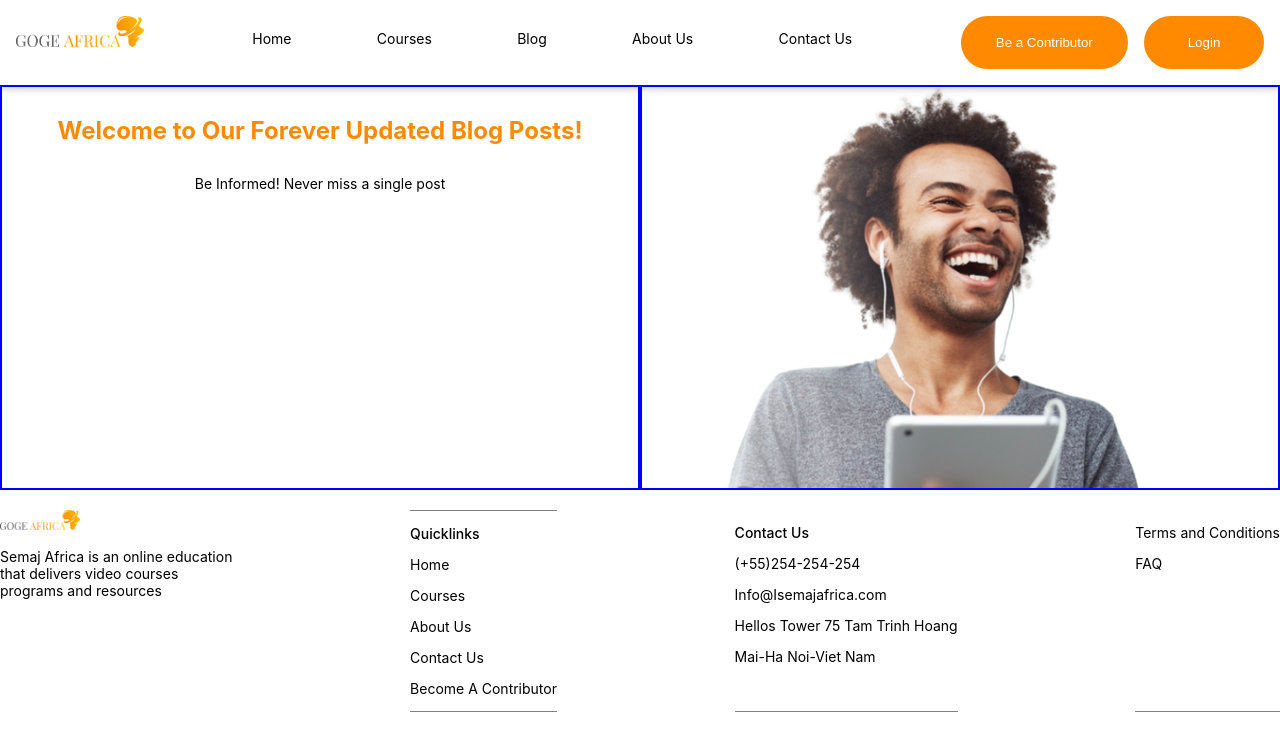
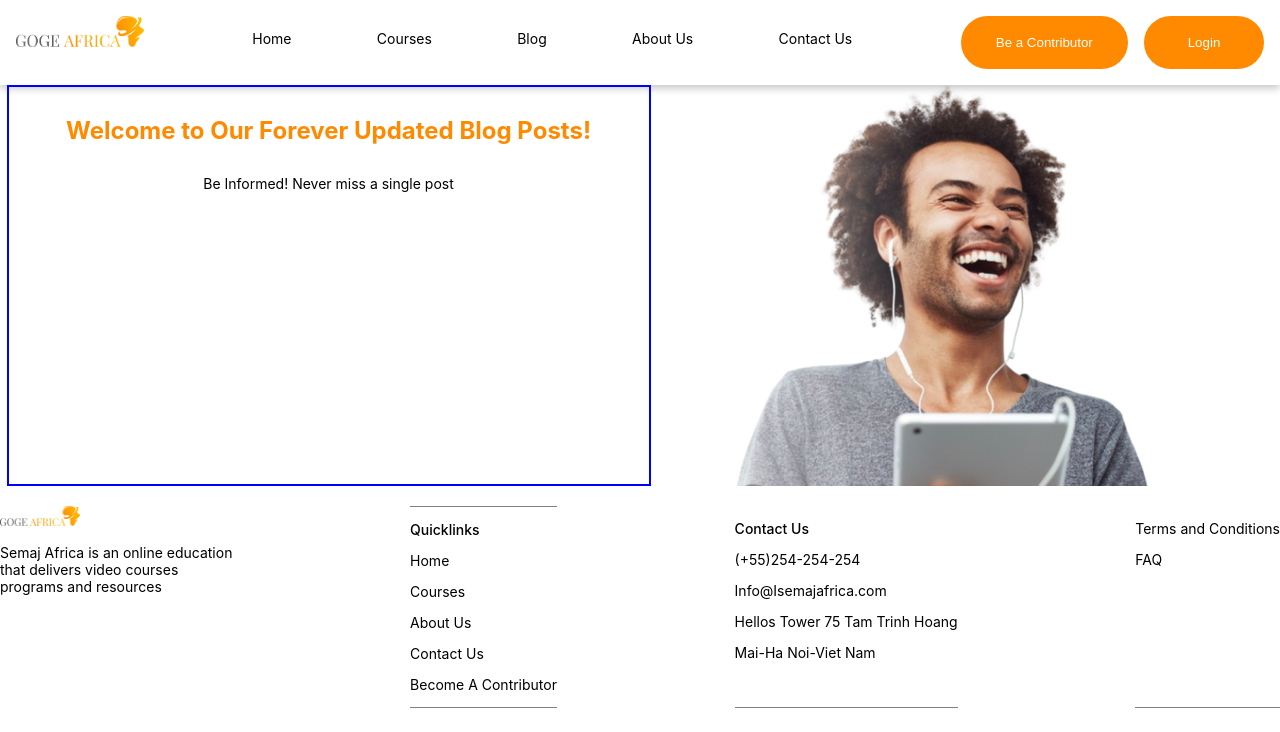
Before and after one commit to olatunde1998/Goge-Africa, a React (Create React App) app: page /blog in a window 1280 px wide. Shown: the top 732 px of the page. Built offline with nearby package versions, Linux system fonts and the light colour scheme.

Commit message:
remove unecessary border and center

```diff
--- a/src/components/advertComponents/AdvertComponent.jsx
+++ b/src/components/advertComponents/AdvertComponent.jsx
@@ -7,14 +7,14 @@ import styled from "styled-components";
 const AdvertContainer = styled.div`
   @media (min-width: 768px) {
     display: flex;
+    justify-content: center;
   }
 `;
 
 const ImageContainer = styled.div`
-  border: 2px solid blue;
+  // border: 2px solid blue;
   @media (min-width: 768px) {
     display: flex;
-    width: 50%;
   }
 
 `;
```
